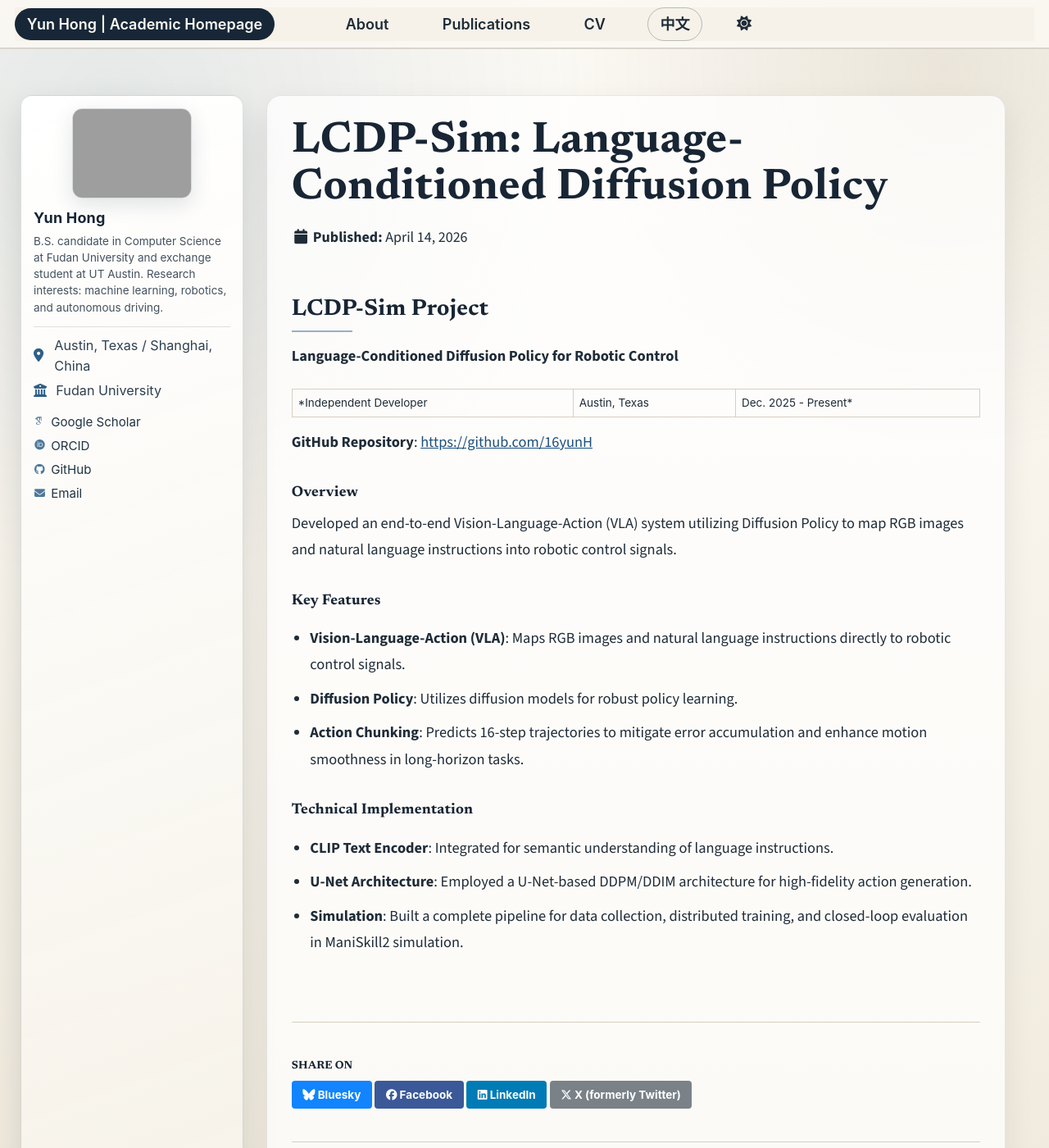
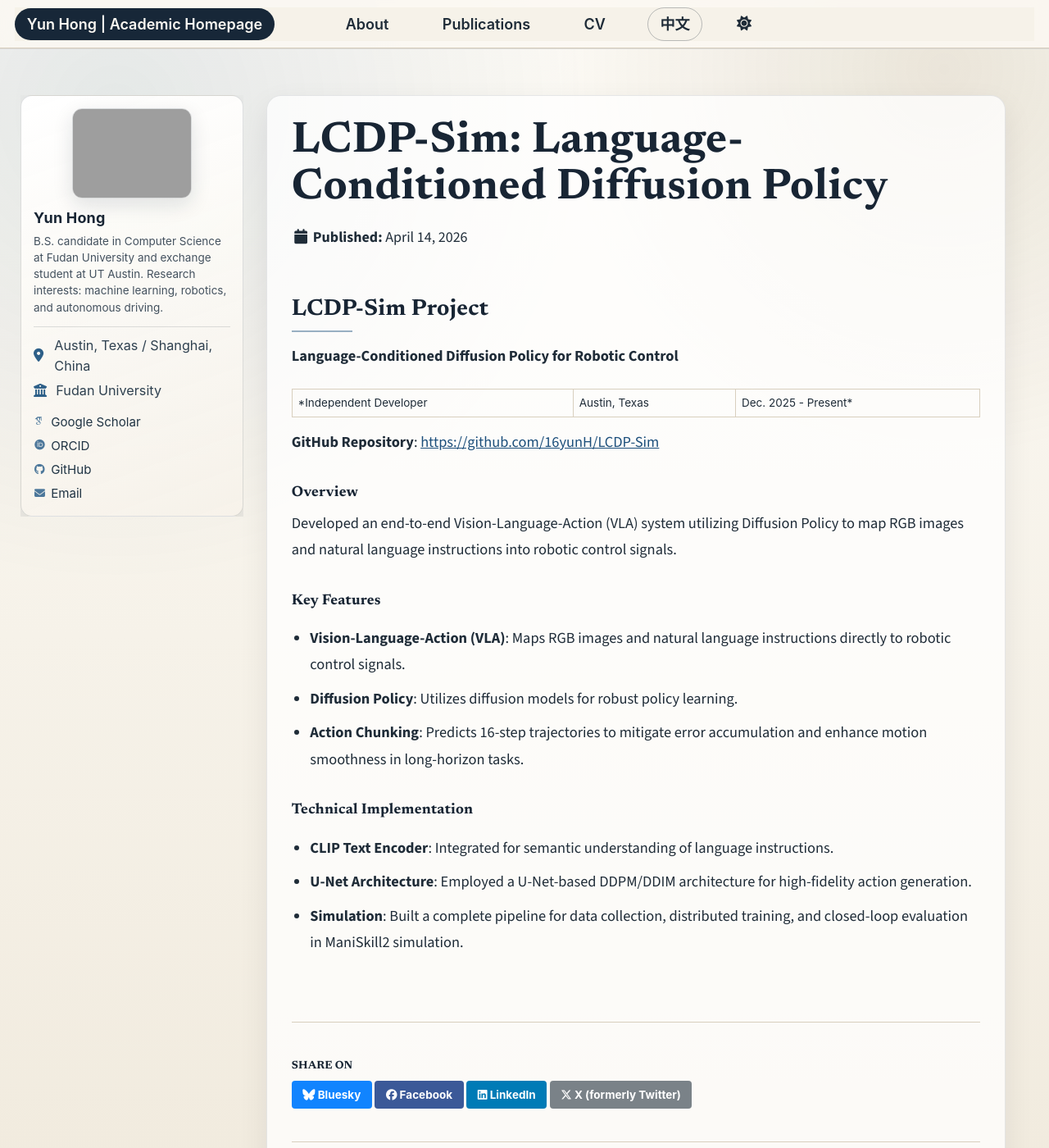
Before and after one commit to 16yunH/16yunH.github.io, a Jekyll site: the page built from _portfolio/lcdp-sim.md, in a window 1280 px wide and 1400 px high. Shown: the whole window at 82% size. Built offline with Jekyll 4.4.1, drawn with Linux system fonts in a browser that asks for light colours; some web fonts are replaced; a script that is not in the unit is left out.

Commit message:
Fix LCDP-Sim link and make sidebar sticky without stretch

```diff
--- a/_data/homepage.yml
+++ b/_data/homepage.yml
@@ -108,7 +108,7 @@
 projects:
   - name_en: "LCDP-Sim: Language-Conditioned Diffusion Policy"
     name_zh: "LCDP-Sim：基于语言条件的扩散策略"
-    link: "https://github.com/16yunH"
+    link: "https://github.com/16yunH/LCDP-Sim"
     role_en: "Independent Developer"
     role_zh: "独立开发者"
     location_en: "Austin, Texas"
--- a/_portfolio/lcdp-sim.md
+++ b/_portfolio/lcdp-sim.md
@@ -10,7 +10,7 @@
 
 *Independent Developer | Austin, Texas | Dec. 2025 - Present*
 
-**GitHub Repository**: [https://github.com/16yunH](https://github.com/16yunH)
+**GitHub Repository**: [https://github.com/16yunH/LCDP-Sim](https://github.com/16yunH/LCDP-Sim)
 
 ### Overview
 Developed an end-to-end Vision-Language-Action (VLA) system utilizing Diffusion Policy to map RGB images and natural language instructions into robotic control signals.
--- a/_sass/layout/_academic_redesign.scss
+++ b/_sass/layout/_academic_redesign.scss
@@ -14,6 +14,7 @@
   --global-link-color-visited: #466786;
   --global-masthead-link-color: #1f2c38;
   --global-masthead-link-color-hover: #123a5d;
+  --sidebar-sticky-top: 5.35rem;
 }
 
 html,
@@ -135,11 +136,13 @@
 @media (min-width: 1024px) {
   .sidebar,
   .sidebar.sticky {
-    position: relative;
-    top: auto;
+    position: sticky;
+    top: var(--sidebar-sticky-top);
+    align-self: flex-start;
     height: auto;
-    overflow: visible;
+    overflow: auto;
     padding-top: 0;
+    transform: none;
   }
 }
 
@@ -354,7 +357,7 @@
 @media (min-width: 925px) {
   #main {
     display: flex;
-    align-items: stretch;
+    align-items: flex-start;
     gap: 1.55rem;
     max-width: 1340px;
     padding-left: 1.4rem;
@@ -364,22 +367,21 @@
   #main > .sidebar {
     flex: 0 0 clamp(226px, 22vw, 272px);
     max-width: 272px;
-    align-self: stretch;
-    display: flex;
+    align-self: flex-start;
+    display: block;
     margin: 0;
     margin-bottom: 0;
     float: none;
     width: auto;
     padding-right: 0;
-    position: relative;
-    top: auto;
+    position: sticky;
+    top: var(--sidebar-sticky-top);
     height: auto;
-    overflow: visible;
+    max-height: calc(100vh - var(--sidebar-sticky-top) - 1rem);
+    overflow: auto;
   }
 
   #main > .sidebar .profile-card {
-    flex: 1 1 auto;
-    min-height: 100%;
     height: auto;
   }
 
```
